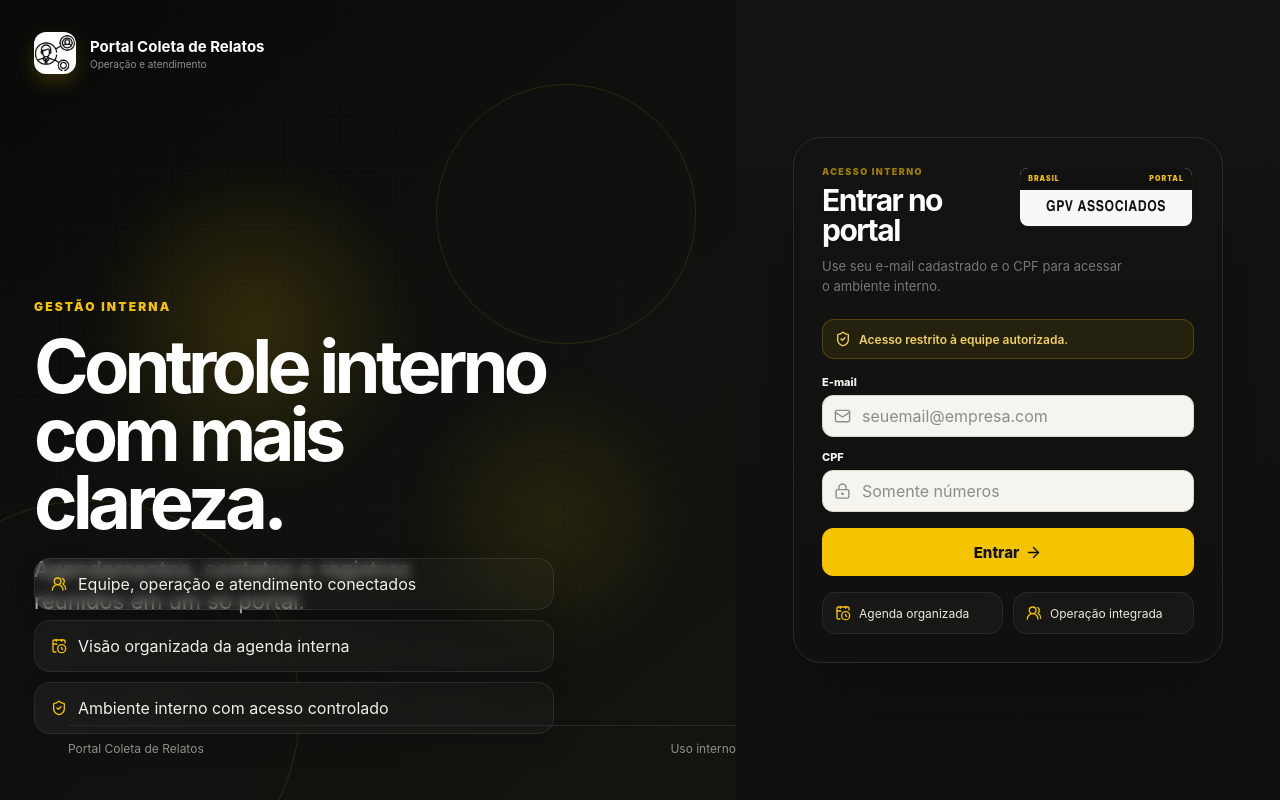
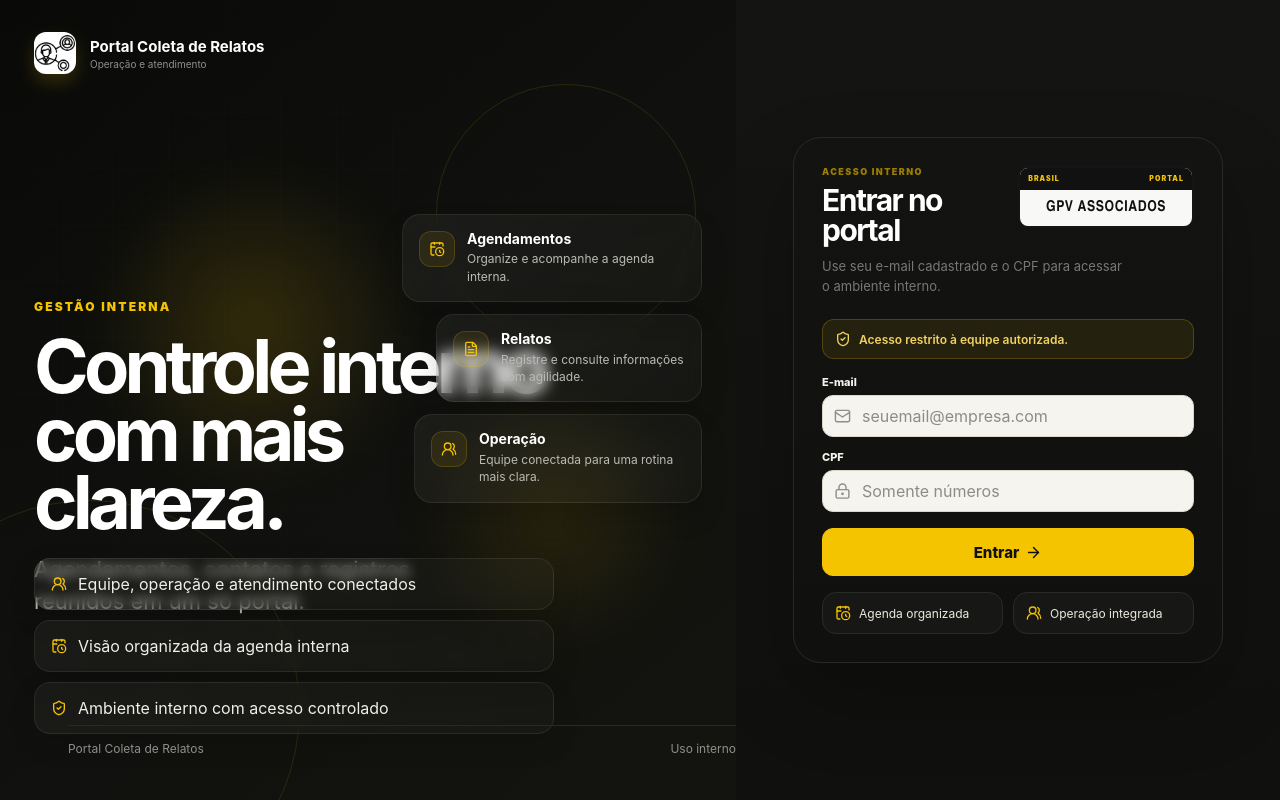
Before and after one commit to pedrohenriquefsdev-never-give-up/Coleta-de-Relatos-Agendamento, a Next.js app: page /login in a window 1280 px wide. Built offline with nearby package versions, Linux system fonts and the light colour scheme; no server answers.

Commit message:
Add files via upload

```diff
--- a/app/globals.css
+++ b/app/globals.css
@@ -258,3 +258,26 @@
   .v15-copy-block h1{font-size:46px}
   .v15-copy-block p{font-size:16px}
 }
+
+/* V1.6 option 2 microcards */
+.v16-microcards{position:absolute;right:76px;top:188px;width:320px;display:grid;gap:12px;z-index:1}
+.v16-microcard{display:flex;align-items:flex-start;gap:12px;padding:16px 16px;border-radius:18px;background:linear-gradient(135deg,rgba(255,255,255,.05),rgba(255,255,255,.025));border:1px solid rgba(255,255,255,.08);backdrop-filter:blur(8px);box-shadow:0 14px 28px rgba(0,0,0,.14);transition:transform .22s ease,border-color .22s ease,box-shadow .22s ease,background .22s ease;cursor:default;user-select:none}
+.v16-microcard strong{display:block;font-size:14px;line-height:1.1;color:#fff;margin-bottom:4px}
+.v16-microcard small{display:block;font-size:12px;line-height:1.45;color:#b9bbb4}
+.v16-microcard .micro-icon{width:36px;height:36px;border-radius:12px;display:grid;place-items:center;background:rgba(244,196,0,.08);border:1px solid rgba(244,196,0,.18);color:var(--yellow);flex-shrink:0;transition:transform .22s ease,filter .22s ease,background .22s ease,border-color .22s ease}
+.v16-microcard.card-a{margin-left:0}
+.v16-microcard.card-b{margin-left:34px}
+.v16-microcard.card-c{margin-left:12px}
+.v16-microcard:hover{transform:translateY(-3px) scale(1.01);border-color:rgba(244,196,0,.32);box-shadow:0 16px 34px rgba(244,196,0,.08);background:linear-gradient(135deg,rgba(255,255,255,.065),rgba(255,255,255,.04))}
+.v16-microcard:hover .micro-icon{transform:scale(1.06);filter:drop-shadow(0 0 8px rgba(244,196,0,.28));background:rgba(244,196,0,.12);border-color:rgba(244,196,0,.28)}
+
+@media(max-width:1280px){
+  .v16-microcards{right:34px;top:214px;width:300px}
+}
+@media(max-width:1180px){
+  .v16-microcards{position:relative;right:auto;top:auto;width:min(360px,100%);margin:28px 0 10px}
+  .v16-microcard.card-a,.v16-microcard.card-b,.v16-microcard.card-c{margin-left:0}
+}
+@media(max-width:980px){
+  .v16-microcards{width:100%;max-width:none}
+}
--- a/app/login/page.tsx
+++ b/app/login/page.tsx
@@ -1,7 +1,7 @@
 "use client";
 
 import { signInWithEmailAndPassword } from "firebase/auth";
-import { ArrowRight, CalendarClock, LockKeyhole, Mail, ShieldCheck, UsersRound } from "lucide-react";
+import { ArrowRight, CalendarClock, FileText, LockKeyhole, Mail, ShieldCheck, UsersRound } from "lucide-react";
 import { useSearchParams, useRouter } from "next/navigation";
 import { FormEvent, Suspense, useState } from "react";
 import { auth } from "@/lib/firebase";
@@ -103,6 +103,30 @@ export default function LoginPage() {
           <p>Agendamentos, contatos e registros reunidos em um só portal.</p>
         </div>
 
+        <div className="v16-microcards" aria-hidden="true">
+          <div className="v16-microcard card-a">
+            <span className="micro-icon"><CalendarClock size={16} /></span>
+            <div>
+              <strong>Agendamentos</strong>
+              <small>Organize e acompanhe a agenda interna.</small>
+            </div>
+          </div>
+          <div className="v16-microcard card-b">
+            <span className="micro-icon"><FileText size={16} /></span>
+            <div>
+              <strong>Relatos</strong>
+              <small>Registre e consulte informações com agilidade.</small>
+            </div>
+          </div>
+          <div className="v16-microcard card-c">
+            <span className="micro-icon"><UsersRound size={16} /></span>
+            <div>
+              <strong>Operação</strong>
+              <small>Equipe conectada para uma rotina mais clara.</small>
+            </div>
+          </div>
+        </div>
+
         <div className="v15-feature-stack">
           <div><UsersRound size={16} /><span>Equipe, operação e atendimento conectados</span></div>
           <div><CalendarClock size={16} /><span>Visão organizada da agenda interna</span></div>
--- a/package.json
+++ b/package.json
@@ -1,6 +1,6 @@
 {
   "name": "portal-coleta-relatos",
-  "version": "1.5.0",
+  "version": "1.6.0",
   "private": true,
   "scripts": {
     "dev": "next dev",
```
